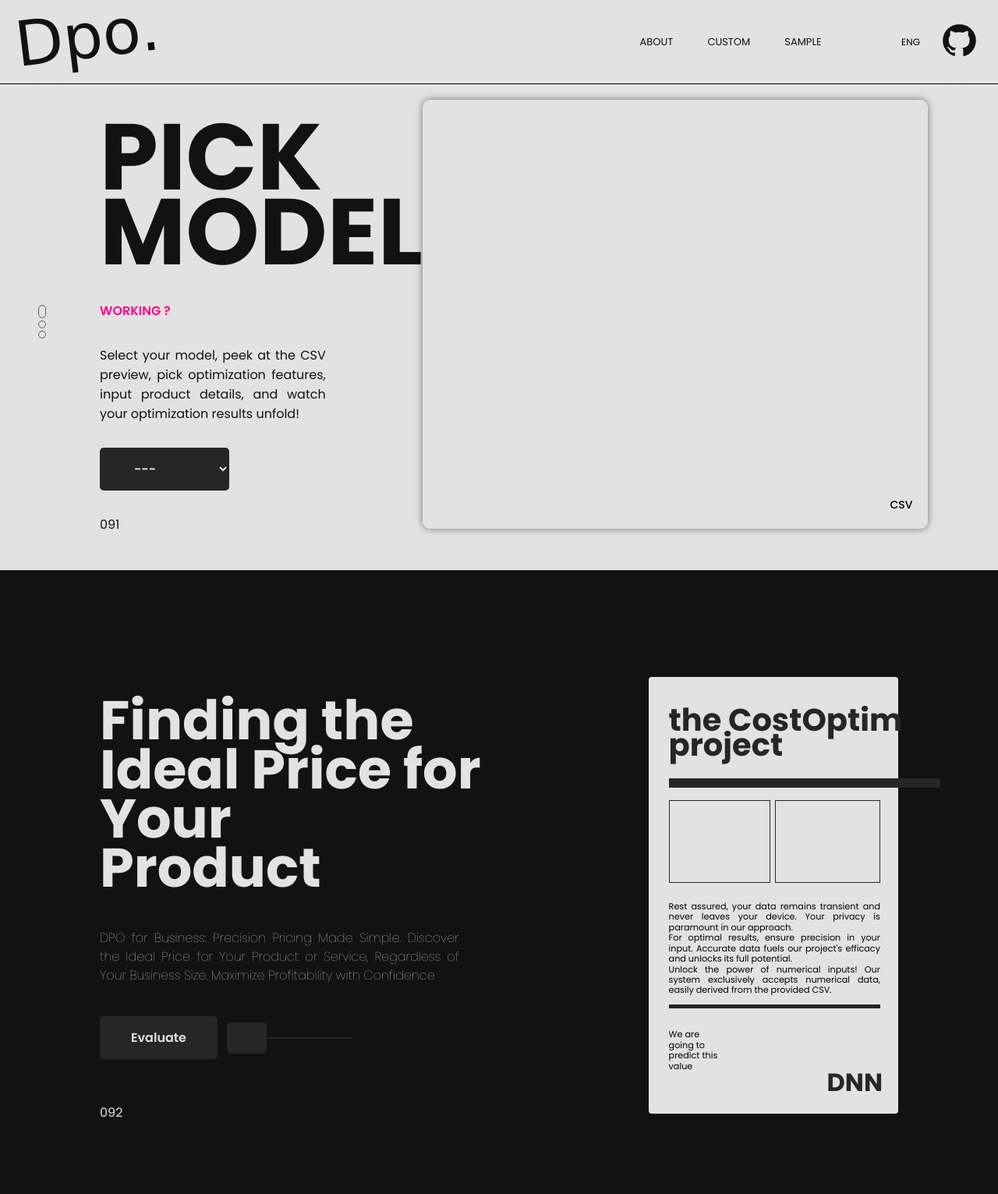
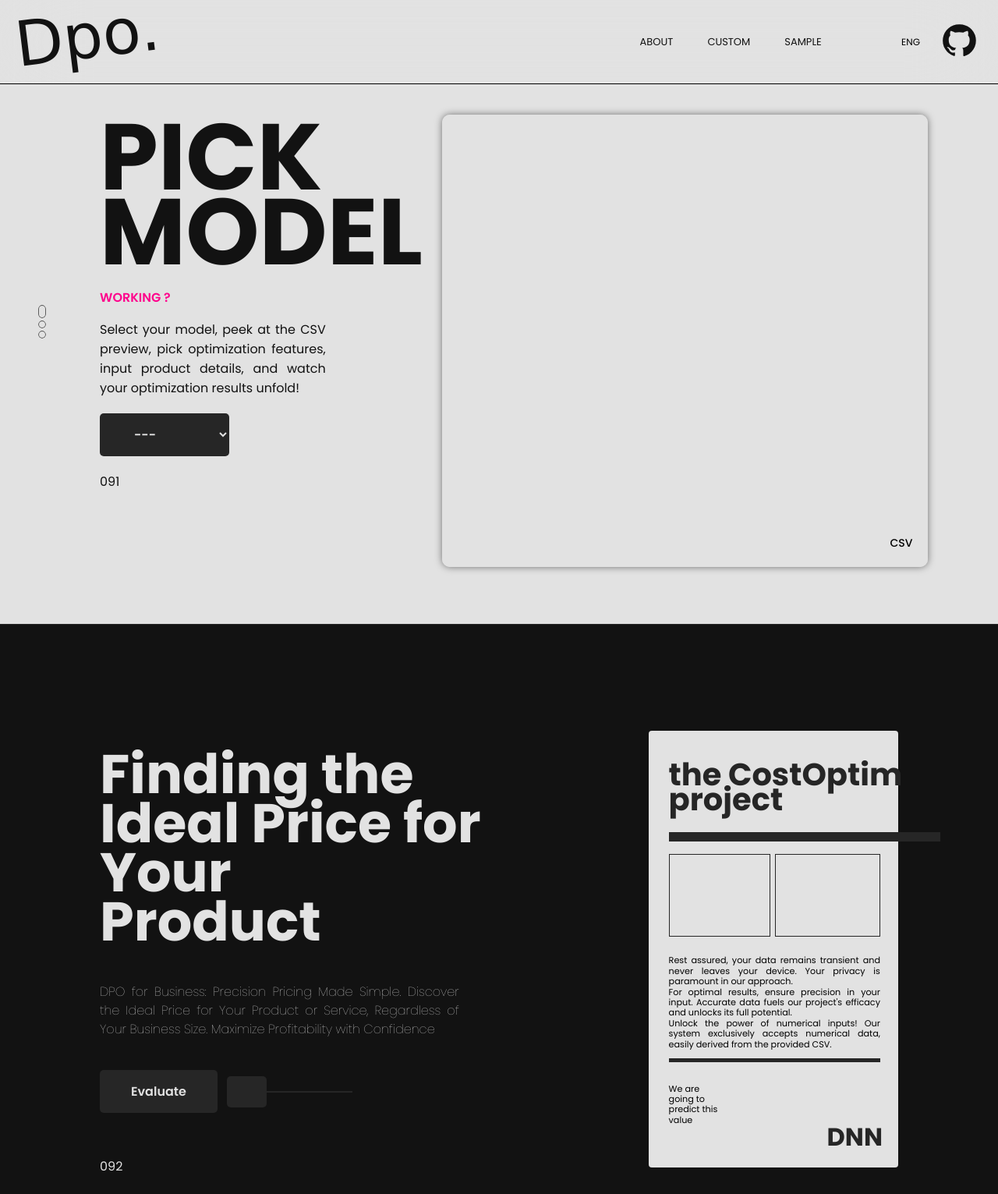
Before and after one commit to AMN-D/PRICEOPTIM, a Django app: template price_optimisation/files/templates/custom.html in a window 1280 px wide. Shown: the top 1531 px of the page at 78% size. Run offline with Django 4.2, Linux system fonts and the light colour scheme; the template is opened without the code that fills it, so the values that code supplies are empty; some web fonts are replaced.

Commit message:
completed pick the model page

```diff
--- a/price_optimisation/files/static/style.css
+++ b/price_optimisation/files/static/style.css
@@ -576,7 +576,6 @@ footer {
 /* CUSTOM PAGE */
 
 .body-your-main {
-    margin-top: 10%;
     width: 100%;
     height: 85%;
     display: flex;
@@ -587,20 +586,20 @@ footer {
 }
 
 .body-your-inside {
+    height: 100vh;
     display: flex;
     position: relative;
-    min-width: 80%;
     margin: 0;
     flex-direction: row;
-    margin-bottom: 30px;
 }
 
 .body-your-inside-text-container {
+    margin-top: 10%;
+    margin-right: 2%;
     padding-left: 10%;
     flex: 1;
     flex-direction: column;
     display: flex;
-    min-height: 100px;
 }
 
 .body-your-inside-text {
@@ -625,8 +624,13 @@ footer {
     font-style: normal;
     font-size: 16px;
     margin: 0;
-    margin-top: 6%;
+    margin-top: 2%;
     color: var(--neon-pink);
+}
+
+
+.body-your-inside-desc p  {
+    margin-bottom: 0;
 }
 
 .body-your-inside-desc-detail {
@@ -637,11 +641,11 @@ footer {
     font-size: 16px;
     color: var(--font-color);
     text-align: justify;
-    margin-bottom: 15px;
+    margin-bottom: 1%;
 }
 
 .body-your-inside-model-selector {
-    margin-bottom: 15px;
+    margin-bottom: 1%;
 }
 
 .body-your-inside-model-selector select {
@@ -669,20 +673,20 @@ footer {
     font-weight: 400;
     font-style: normal;
     font-size: 16px;
-    margin-top: 0%;
+    margin-top: 0;
     color: var(--font-color);
 }
 
-
 .body-your-inside-csv-container {
+    margin-top: 11.5%;
     display: flex;
     flex-direction: column;
     margin-right: 7%;
     width: 52%;
+    max-width: 52%;
     justify-content: flex-start;
-    align-items: center;
-    min-height: 100px;
-    max-height: 530px;
+    align-items: left;
+    max-height: 70%;
     position: relative;
     overflow: auto;
     box-shadow: 0 0 10px rgba(0, 0, 0, 0.5);
@@ -704,7 +708,8 @@ footer {
     font-weight: 400;
     font-style: normal;
     font-size: 14px;
-    border: none;
+    border-collapse: collapse;
+    width: 100%;
 }
 
 .body-your-inside-csv-container table td,
--- a/price_optimisation/files/templates/custom.html
+++ b/price_optimisation/files/templates/custom.html
@@ -30,7 +30,6 @@
                 </div>
             </div>
             <div class="body-your-inside-csv-container">
-                <table id="csv-table"></table>
                 <p>CSV</p>
             </div>
         </div>
```
Also changed, not shown: price_optimisation/files/static/cust_script.js (deleted, +0 -55 lines).
